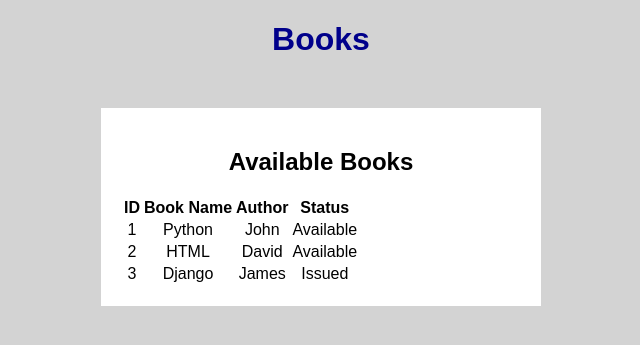
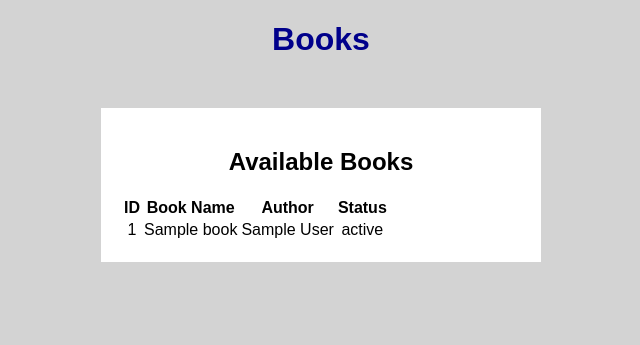
Before and after one commit to Dhanalakshmi817/python-programming, a Flask app: template python basics/Library_Management_System/static/css/Library_Management_System/templates/books.html in a window 1280 px wide. Shown: the top 345 px of the page, without its empty margins (319-959 px from the left). Run offline with Flask 3, Linux system fonts and the light colour scheme; the template is opened without the code that fills it: most values are stand-ins (such as "Sample title", 1, 10 or a date in 2020).

Commit message:
Added SQLite database and book management

```diff
--- a/python basics/Library_Management_System/static/css/Library_Management_System/templates/books.html
+++ b/python basics/Library_Management_System/static/css/Library_Management_System/templates/books.html
@@ -10,6 +10,7 @@
     <h1>Books</h1>
 
     <div class="box">
+
         <h2>Available Books</h2>
 
         <table>
@@ -20,26 +21,15 @@
                 <th>Status</th>
             </tr>
 
+            {% for book in books %}
             <tr>
-                <td>1</td>
-                <td>Python</td>
-                <td>John</td>
-                <td>Available</td>
+                <td>{{ book["id"] }}</td>
+                <td>{{ book["name"] }}</td>
+                <td>{{ book["author"] }}</td>
+                <td>{{ book["status"] }}</td>
             </tr>
+            {% endfor %}
 
-            <tr>
-                <td>2</td>
-                <td>HTML</td>
-                <td>David</td>
-                <td>Available</td>
-            </tr>
-
-            <tr>
-                <td>3</td>
-                <td>Django</td>
-                <td>James</td>
-                <td>Issued</td>
-            </tr>
         </table>
 
     </div>
```
Also changed, not shown: python basics/Library_Management_System/static/css/Library_Management_System/templates/add.html (+9 -9 lines), python basics/Library_Management_System/static/css/Library_Management_System/templates/app.py (+46 -3 lines).
